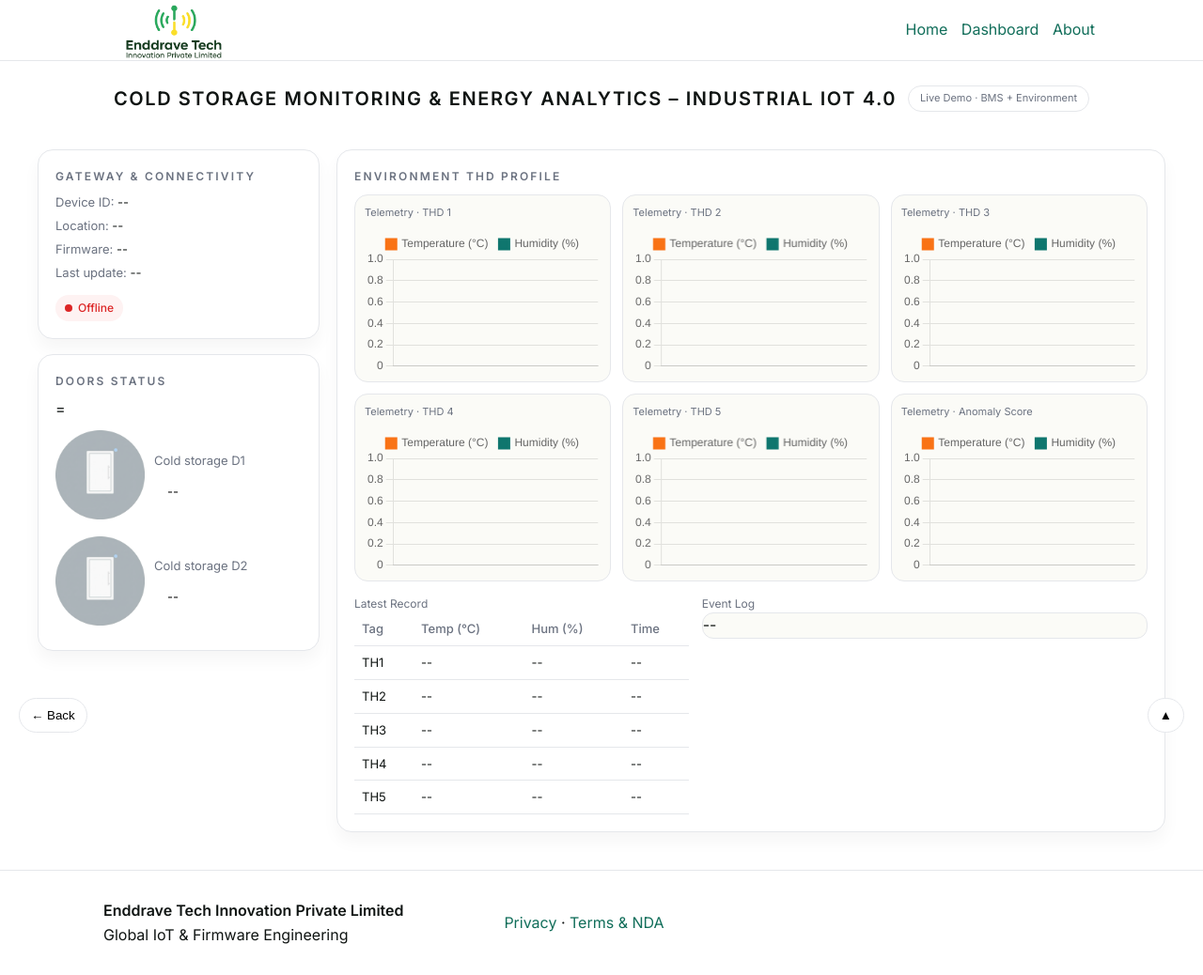
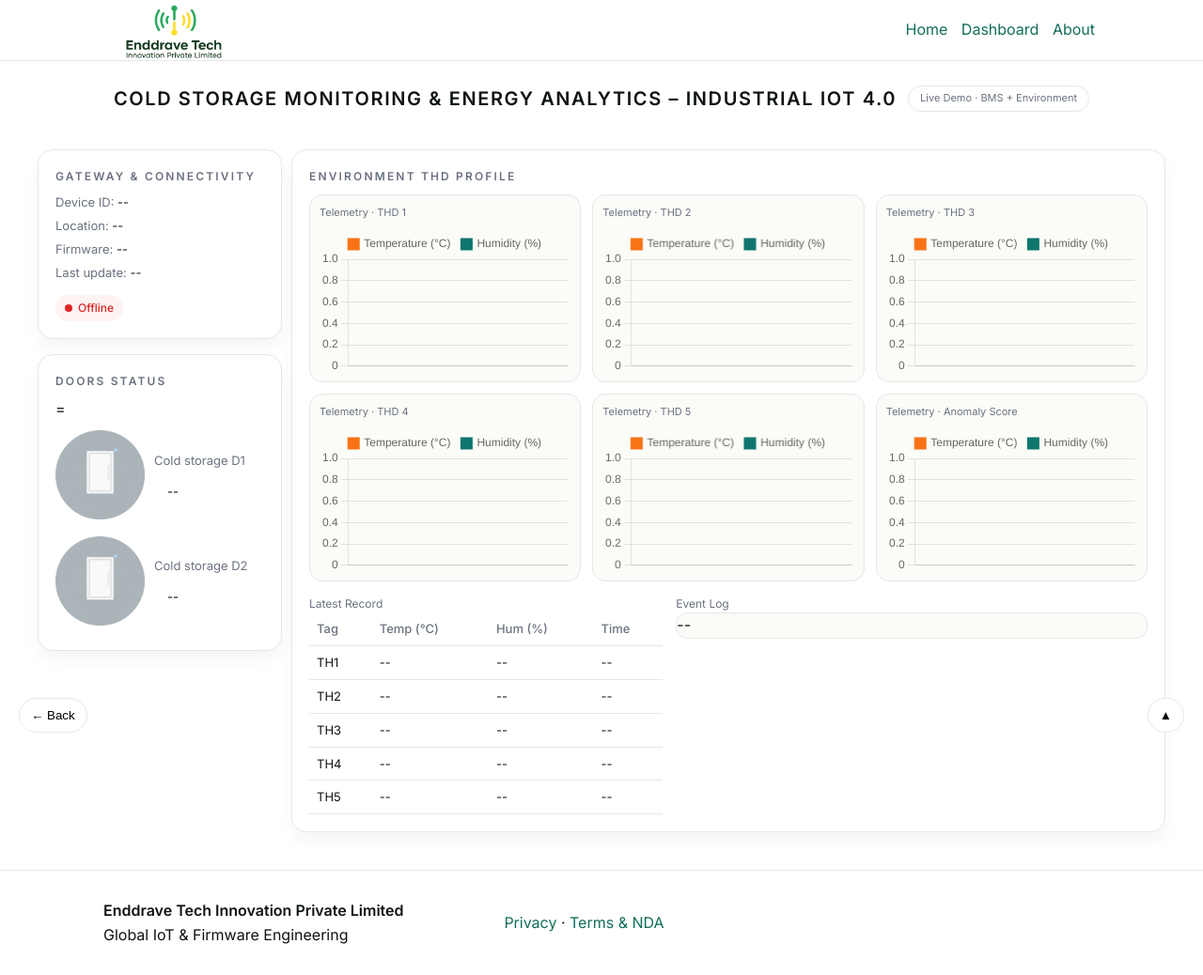
Before and after one commit to Enddrave/Enddrave, a PHP site: page /dashboard-cold-storage.html in a window 1280 px wide. Shown: the whole page at 94% size. Run offline with PHP 8.4, Linux system fonts and the light colour scheme; some libraries are stand-ins or nearby versions.

Commit message:
Update style-cold-storage.css
main grid layout

```diff
--- a/assets/css/style-cold-storage.css
+++ b/assets/css/style-cold-storage.css
@@ -67,8 +67,8 @@
 
 .main-grid {
   display: grid;
-  grid-template-columns: 300px minmax(0, 1fr);
-  gap: 18px;
+  grid-template-columns: 260px minmax(0, 1fr);
+  gap: 10px;
 }
 
 .left-column,
```
